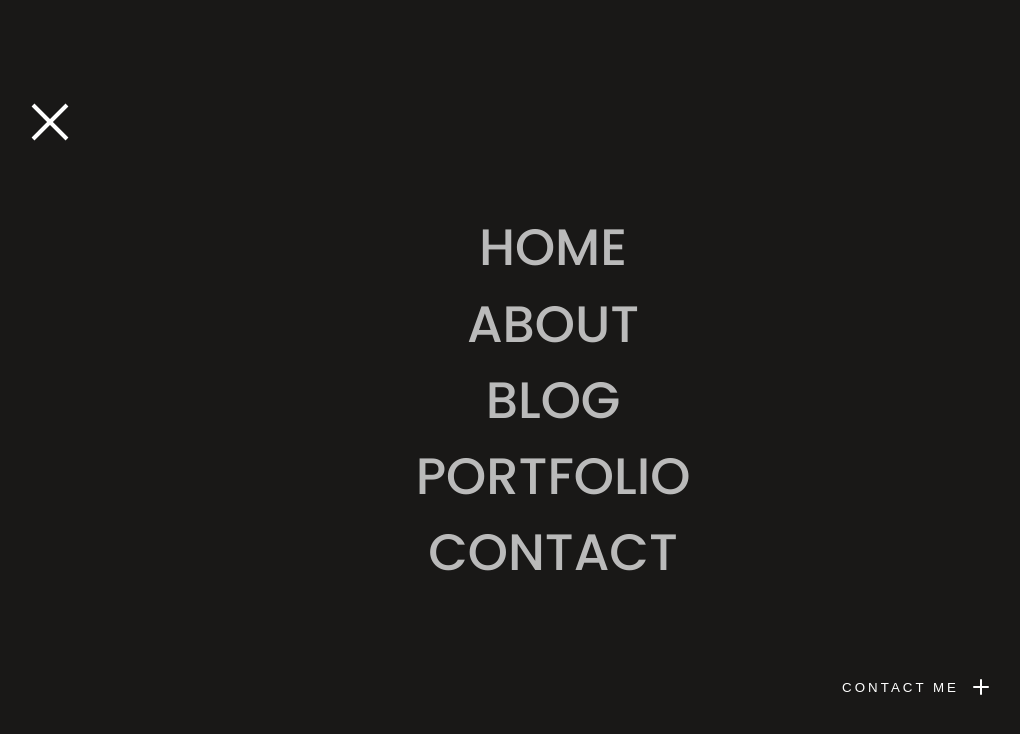
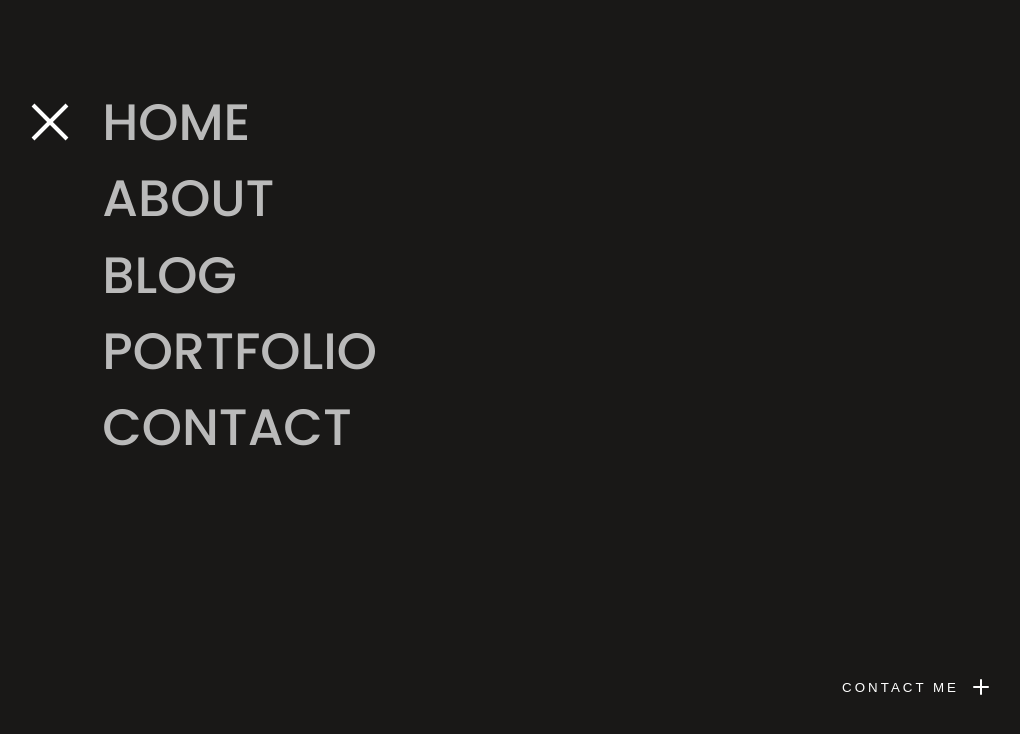
Before and after one commit to adarshcodes/my-portfolio, a React (Create React App) app: page / in a window 1280 px wide. Shown: the top 734 px of the page, without its empty margins (87-1107 px from the left). Built offline with nearby package versions, Linux system fonts and the light colour scheme.

Commit message:
adding animation to the list-items

```diff
--- a/src/components/nav/navigation.scss
+++ b/src/components/nav/navigation.scss
@@ -31,21 +31,27 @@
 		will-change: transform;
 		transition: transform 1s cubic-bezier(1, 0, 0, 1);
 
-		display: flex;
-		justify-content: center;
-		align-items: center;
-		padding: 5rem;
+		// display: flex;
+		// justify-content: center;
+		// align-items: center;
+		// padding: 5rem;
 
 		transform: translateX(-100%);
+	}
+
+	.menu-inside {
+		overflow: hidden;
+		transform: translate(14%, 22%);
 	}
 
 	.navigation-links {
 		user-select: none;
 		display: flex;
-		align-items: center;
+		align-items: flex-start;
 		justify-content: center;
 		flex-direction: column;
 		font-family: poppins;
+		position: relative !important;
 
 		a {
 			padding: 10px;
@@ -56,6 +62,8 @@
 			line-height: 1.1em;
 			font-size: clamp(3.2rem, 4vw, 5.2rem);
 			opacity: 0.7;
+
+			transform: translate(-100%);
 			transition: all 0.3s cubic-bezier(0.55, 0.055, 0.675, 0.19);
 
 			&::before {
@@ -94,3 +102,17 @@
 .show-modal {
 	transform: translateX(0) !important;
 }
+
+.list-load {
+	a {
+		transform: translate(0) !important;
+		transition-duration: 0.8s !important;
+		transition-timing-function: cubic-bezier(0.19, 1, 0.22, 1) !important;
+	}
+
+	@for $i from 0 through 5 {
+		a:nth-child(#{$i + 1}n) {
+			transition-delay: #{$i/10 + 0.8}s;
+		}
+	}
+}
--- a/src/components/sidebar/Sidebar.jsx
+++ b/src/components/sidebar/Sidebar.jsx
@@ -16,7 +16,7 @@ function Sidebar() {
 
 			<div className={`menu-holder ${modal ? "show-modal" : null}`}>
 				<div className="menu-inside">
-					<div className="navigation-links">
+					<div className={`navigation-links ${modal ? "list-load" : null}`}>
 						<a href="none" data-text="HOME" id="home-link">
 							HOME
 						</a>
```
